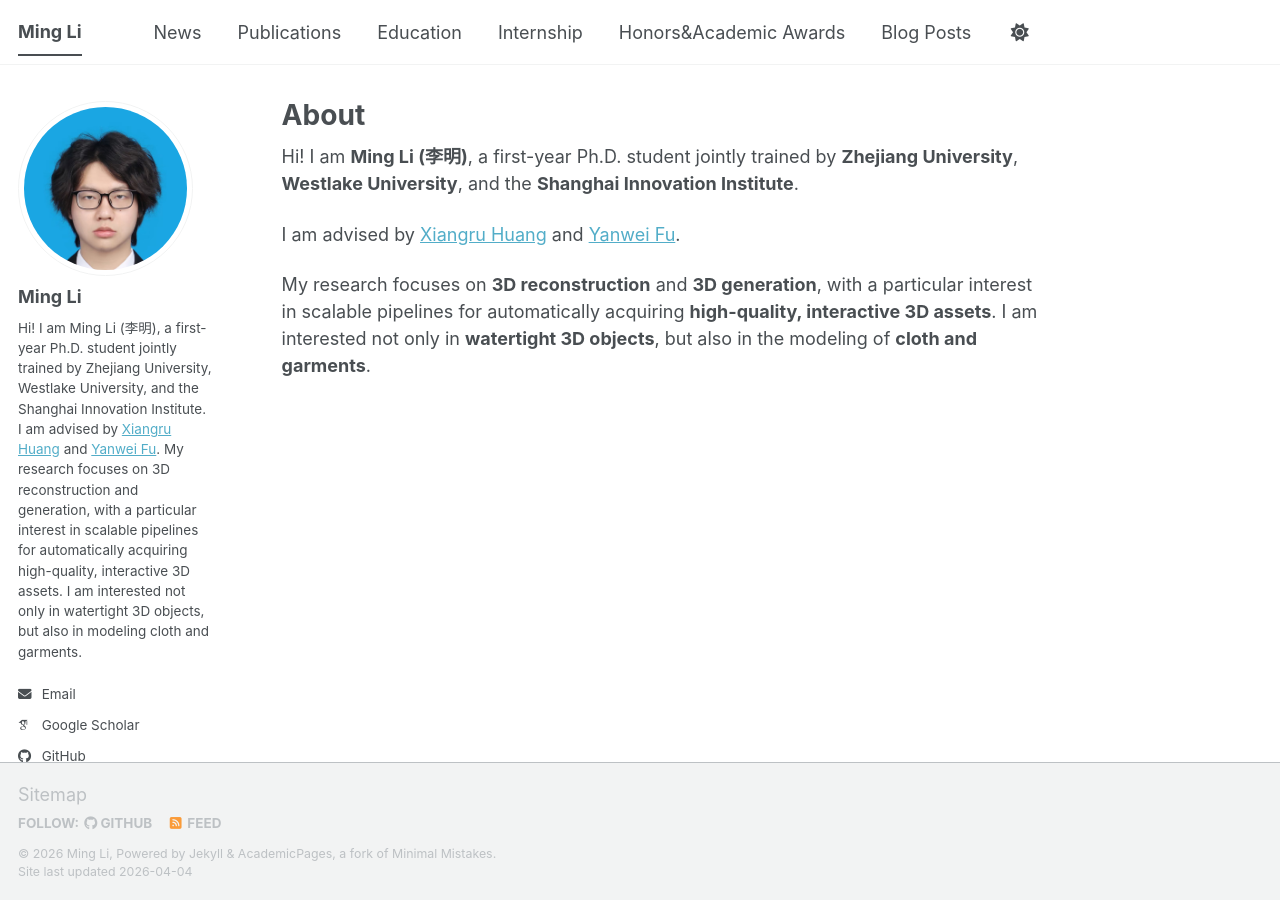
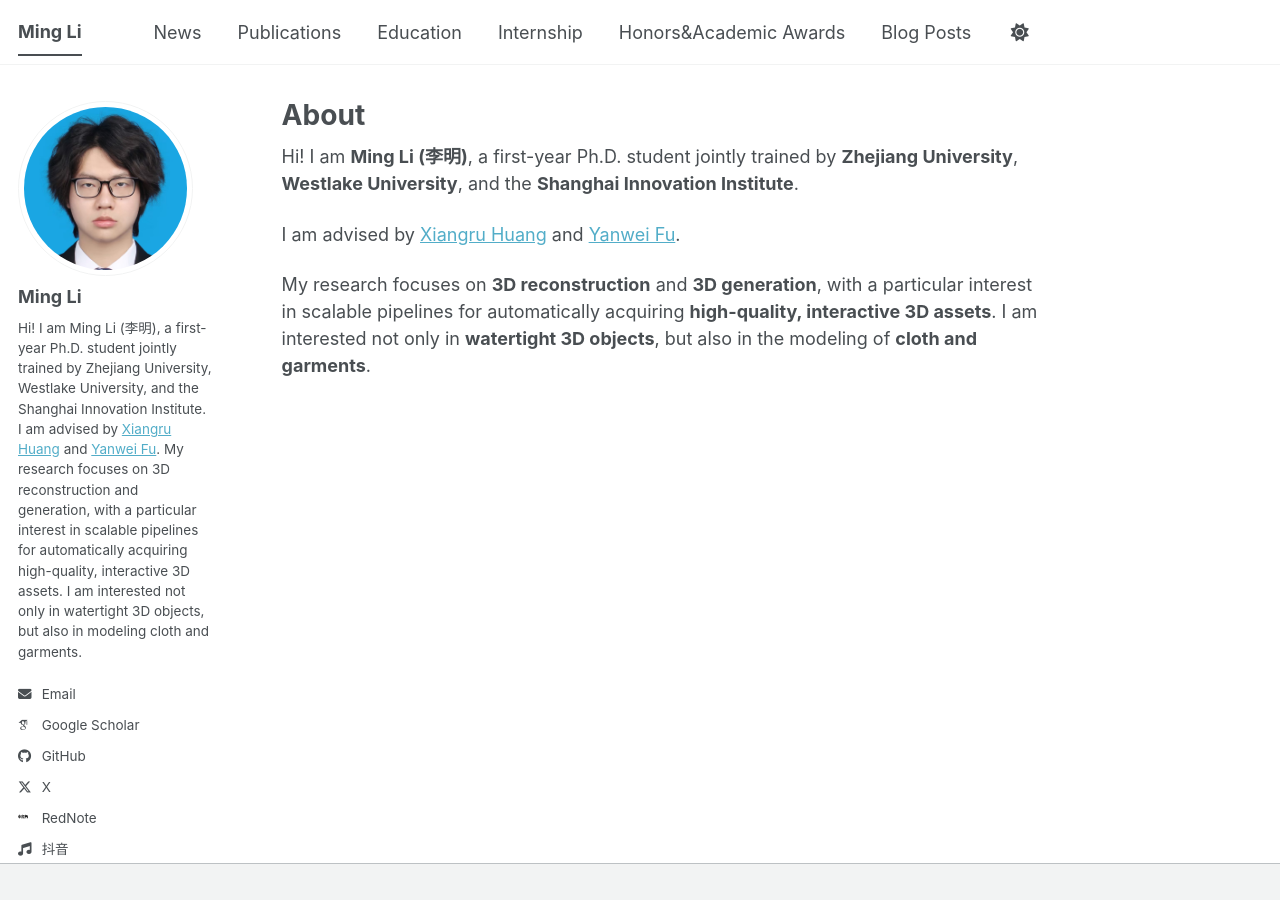
Before and after one commit to SII-LiMing/SII-LiMing.github.io, a Jekyll site: the page built from _pages/about.md, in a window 1280 px wide. Built offline with Jekyll 4.4.1, drawn with Linux system fonts in a browser that asks for light colours; some web fonts are replaced; a script bundle is joined from its source files by our own code; library files that are not in the unit come from our copies.

Commit message:
Adjust avatar crop and hide footer

```diff
--- a/_includes/footer.html
+++ b/_includes/footer.html
@@ -1,25 +1 @@
-{% include base_path %}
-
-{% if site.author.github or site.author.bitbucket or site.atom_feed.hide != true %}
-<div class="page__footer-follow">
-  <ul class="social-icons">
-    {% if site.data.ui-text[site.locale].follow_label %}
-      <li><strong>{{ site.data.ui-text[site.locale].follow_label }}</strong></li>
-    {% endif %}
-    {% if site.author.github %}
-      <li><a href="https://github.com/{{ site.author.github }}"><i class="fab fa-github" aria-hidden="true"></i> GitHub</a></li>
-    {% endif %}
-    {% if site.author.bitbucket %}
-      <li><a href="https://bitbucket.org/{{ site.author.bitbucket }}"><i class="fab fa-bitbucket" aria-hidden="true"></i> Bitbucket</a></li>
-    {% endif %}
-    {% if site.atom_feed.hide != true %}
-    <li><a href="{% if site.atom_feed.path %}{{ site.atom_feed.path }}{% else %}{{ base_path }}/feed.xml{% endif %}"><i class="fa fa-fw fa-rss-square" aria-hidden="true"></i> {{ site.data.ui-text[site.locale].feed_label | default: "Feed" }}</a></li>
-    {% endif %}
-  </ul>
-</div>
-{% endif %}
-
-<div class="page__footer-copyright">
-  &copy; {{ site.time | date: '%Y' }} {{ site.name | default: site.title }}, {{ site.data.ui-text[site.locale].powered_by | default: "Powered by" }} <a href="https://jekyllrb.com" rel="nofollow">Jekyll</a> &amp; <a href="https://github.com/academicpages/academicpages.github.io">AcademicPages</a>, a fork of <a href="https://mademistakes.com/work/minimal-mistakes-jekyll-theme/" rel="nofollow">Minimal Mistakes</a>.<br />
-  Site last updated {{ "now" | date: '%Y-%m-%d' }}
-</div>
+{% comment %} footer intentionally hidden {% endcomment %}
--- a/_includes/footer/custom.html
+++ b/_includes/footer/custom.html
@@ -1,16 +1 @@
-<!-- start custom footer snippets -->
-
-<a href="/sitemap/">Sitemap</a>
-
-<!-- Support for MatJax -->
-<script defer src="https://cdnjs.cloudflare.com/polyfill/v3/polyfill.min.js?features=es6"></script>
-<script defer src="https://cdn.jsdelivr.net/npm/mathjax@3/es5/tex-mml-chtml.js" id="MathJax-script"></script>
-
-<!-- Support for Mermaid -->
-<script type="module">
-    import mermaid from 'https://cdn.jsdelivr.net/npm/mermaid@11/dist/mermaid.esm.min.mjs';
-    mermaid.initialize({startOnLoad:true, theme:'default'});
-    await mermaid.run({querySelector:'code.language-mermaid'});
-</script>
-
-<!-- end custom footer snippets -->
+<!-- custom footer intentionally left blank -->
```
Also changed, not shown: images/profile.jpg.
